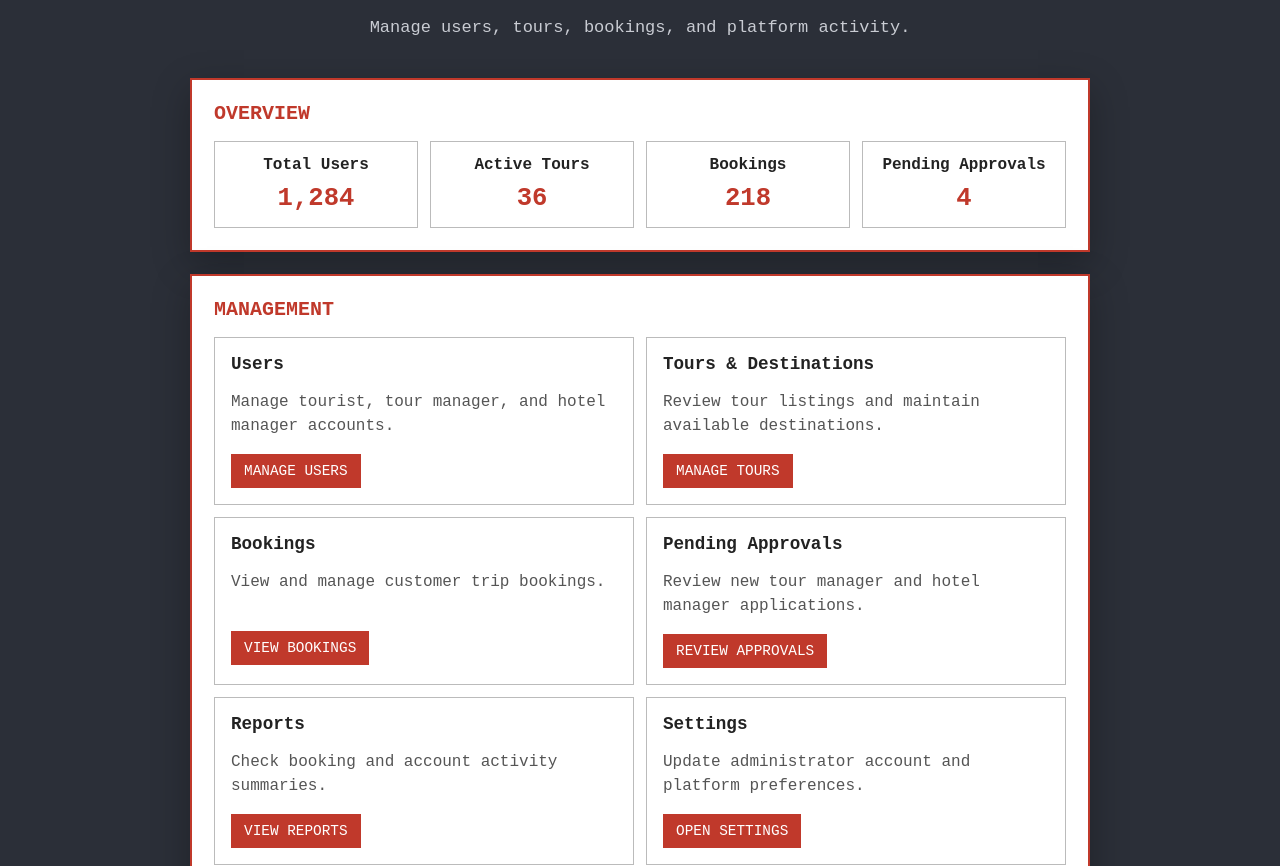
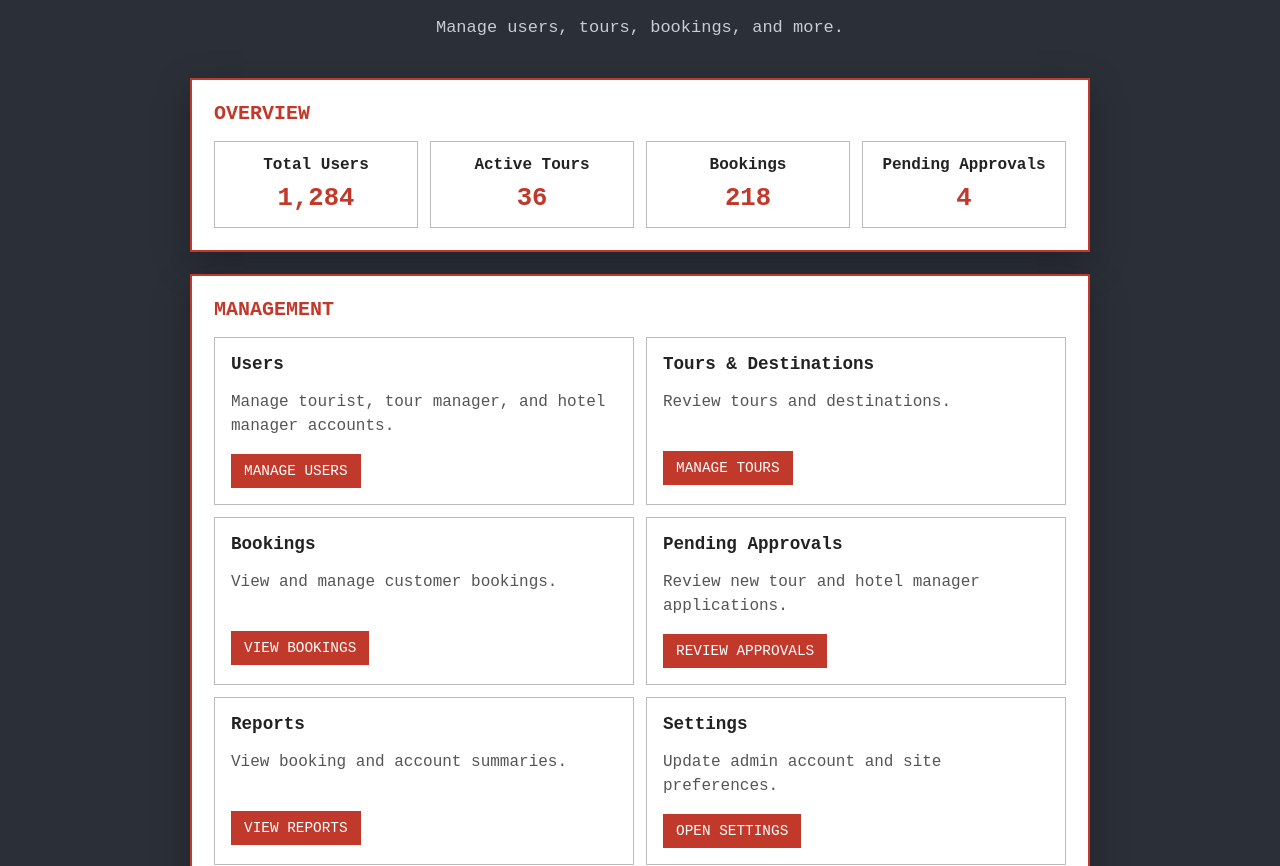
Before and after one commit to soaib321/WebTech_Project_Fall2026-27_GroupNumber-7-, a plain HTML site: page WanderVista/Page/AdminDashboard.html in a window 1280 px wide. Shown: the part 164-1030 px from the top of the page. Drawn offline with Linux system fonts and the light colour scheme.

Commit message:
Update admin dashboard text for clarity and conciseness

```diff
--- a/WanderVista/Page/AdminDashboard.html
+++ b/WanderVista/Page/AdminDashboard.html
@@ -16,7 +16,7 @@
     <main>
         <section class="intro">
             <h1>Admin Dashboard</h1>
-            <p>Manage users, tours, bookings, and platform activity.</p>
+            <p>Manage users, tours, bookings, and more.</p>
         </section>
 
         <section class="panel">
@@ -51,27 +51,27 @@
                 </article>
                 <article>
                     <h3>Tours &amp; Destinations</h3>
-                    <p>Review tour listings and maintain available destinations.</p>
+                    <p>Review tours and destinations.</p>
                     <span>Manage tours</span>
                 </article>
                 <article>
                     <h3>Bookings</h3>
-                    <p>View and manage customer trip bookings.</p>
+                    <p>View and manage customer bookings.</p>
                     <span>View bookings</span>
                 </article>
                 <article>
                     <h3>Pending Approvals</h3>
-                    <p>Review new tour manager and hotel manager applications.</p>
+                    <p>Review new tour and hotel manager applications.</p>
                     <span>Review approvals</span>
                 </article>
                 <article>
                     <h3>Reports</h3>
-                    <p>Check booking and account activity summaries.</p>
+                    <p>View booking and account summaries.</p>
                     <span>View reports</span>
                 </article>
                 <article>
                     <h3>Settings</h3>
-                    <p>Update administrator account and platform preferences.</p>
+                    <p>Update admin account and site preferences.</p>
                     <span>Open settings</span>
                 </article>
             </div>
```
